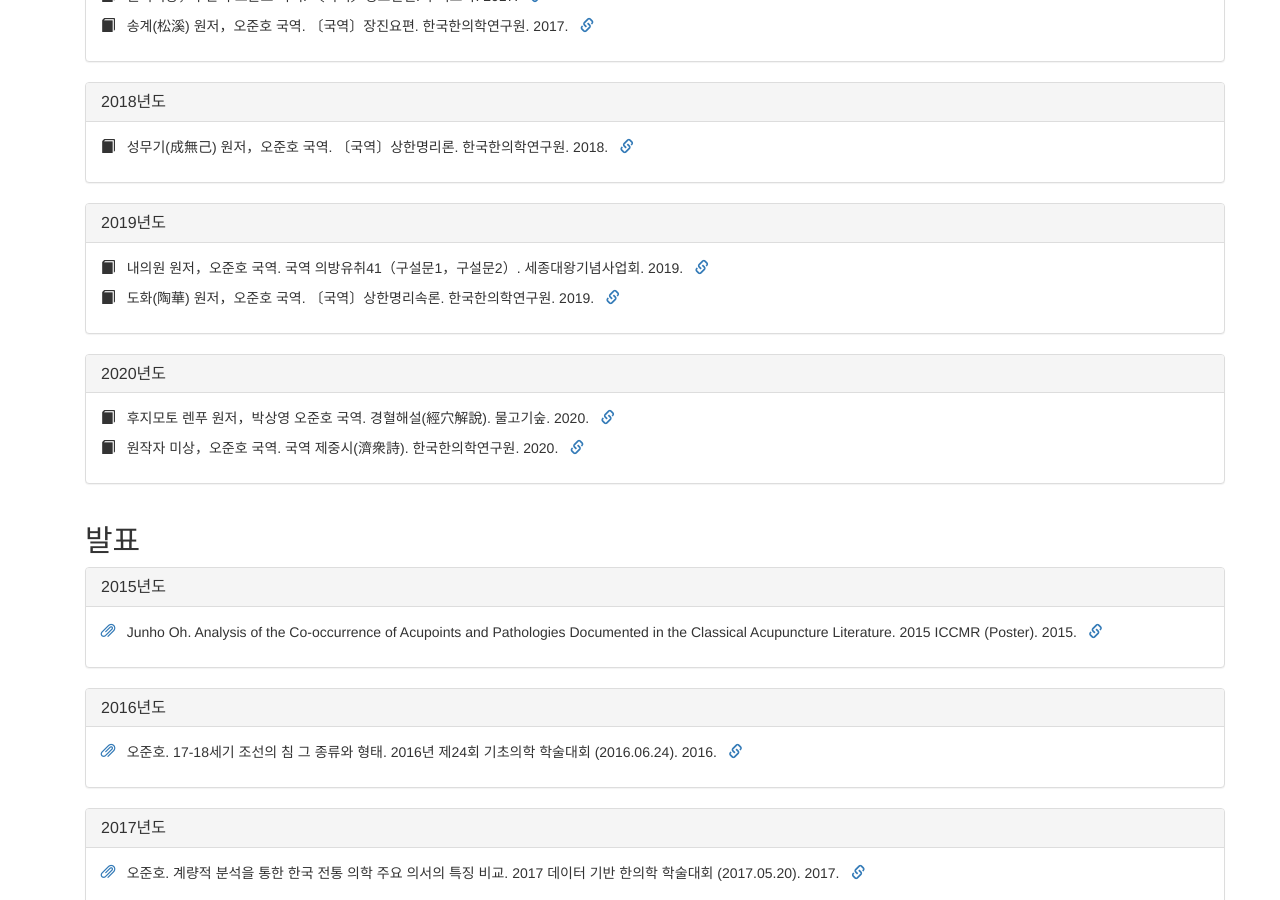
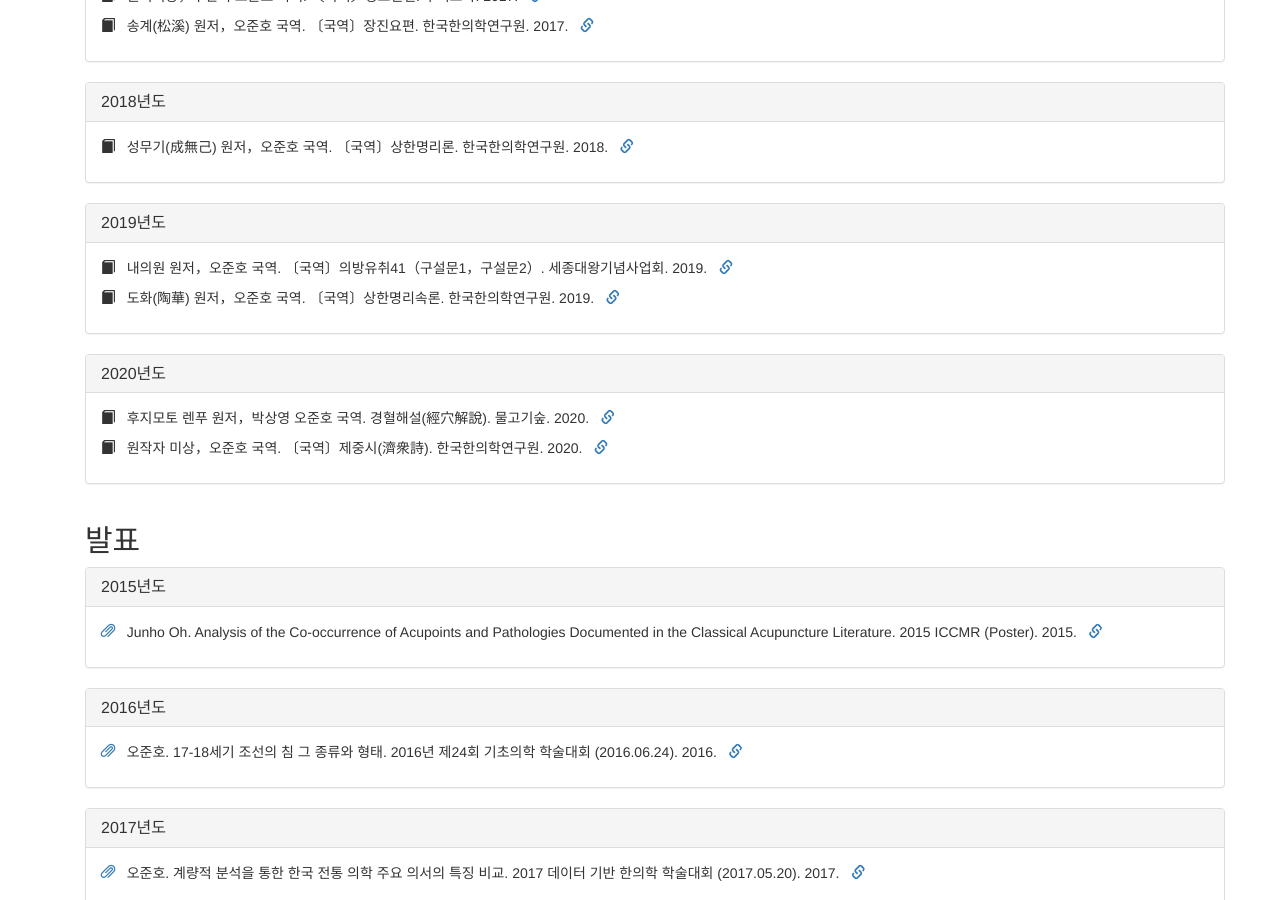
Before and after one commit to pinedance/research, a Jekyll site: the page built from list-raw.html, in a window 1280 px wide and 900 px high, scrolled down 4418 px. Built offline with Jekyll 4.4.1, drawn with Linux system fonts in a browser that asks for light colours; nearby versions of some CDN libraries.

```diff
--- a/_data/researchData.yaml
+++ b/_data/researchData.yaml
@@ -1053,7 +1053,7 @@
 
 - noo: '03'
   category: "역서"
-  title: 국역 의방유취41（구설문1，구설문2）
+  title: 〔국역〕의방유취41（구설문1，구설문2）
   titleEn:
   ref: "http://book.sejongkorea.org/?act=shop.goods_view&CM=858&GC=GD0E"
   year: "2019"
@@ -1103,7 +1103,7 @@
 
 - noo: '03'
   category: "역서"
-  title: 국역 제중시(濟衆詩)
+  title: 〔국역〕제중시(濟衆詩)
   titleEn:
   ref: "https://info.mediclassics.kr/bookshelf/books/20201210_jejungsi"
   year: "2020"
```
